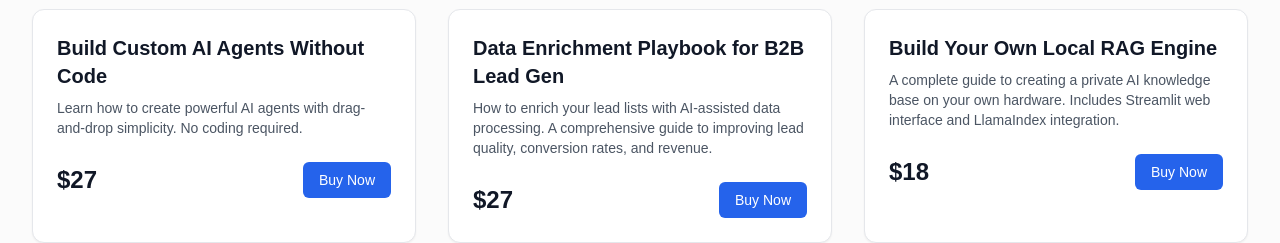
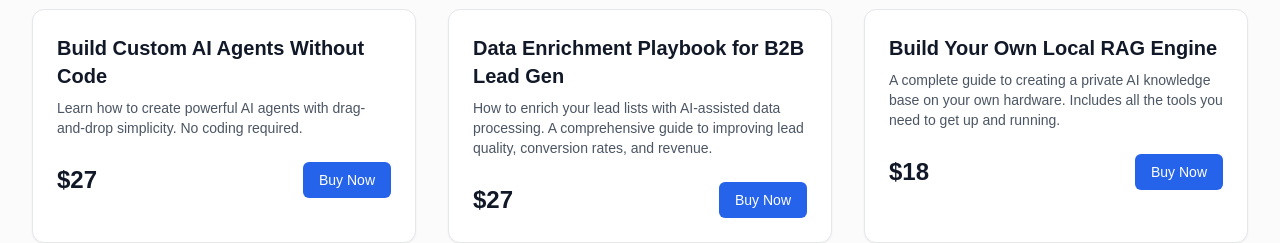
Before and after one commit to Mercel-Vercel/mercel-website, a Next.js app: page /products in a window 1280 px wide. Shown: the part 615-858 px from the top of the page. Built offline with nearby package versions, Linux system fonts and the light colour scheme.

Commit message:
Update page.tsx

```diff
--- a/app/products/page.tsx
+++ b/app/products/page.tsx
@@ -96,7 +96,7 @@ const products = [
   },
   {
     title: "Build Your Own Local RAG Engine",
-    description: "A complete guide to creating a private AI knowledge base on your own hardware. Includes Streamlit web interface and LlamaIndex integration.",
+    description: "A complete guide to creating a private AI knowledge base on your own hardware. Includes all the tools you need to get up and running.",
     price: 18,
     link: "/products/build-your-own-local-rag-engine",
   },
```
